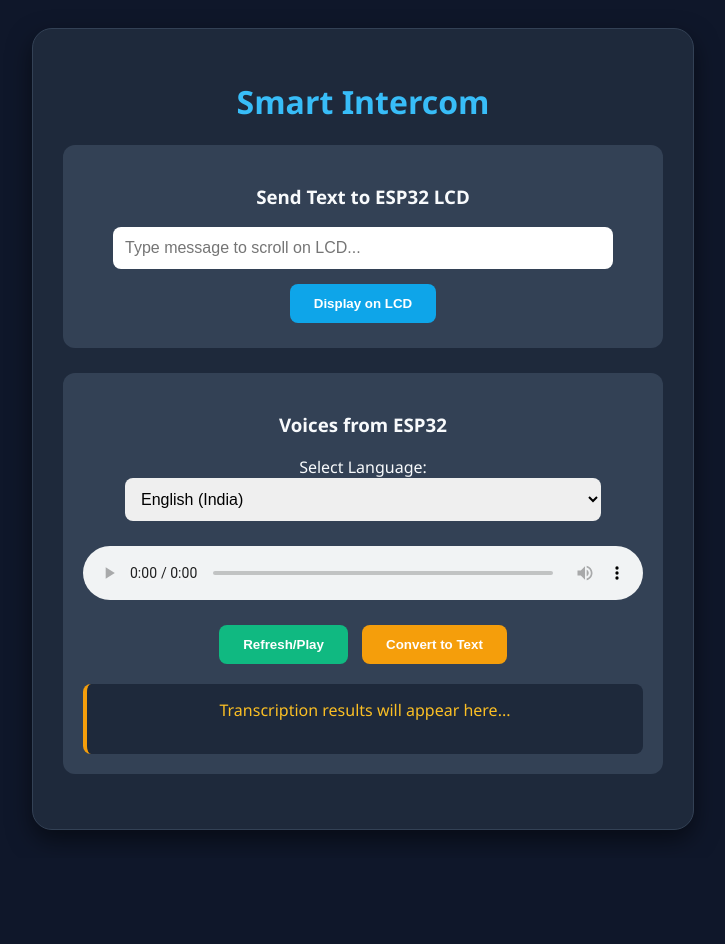
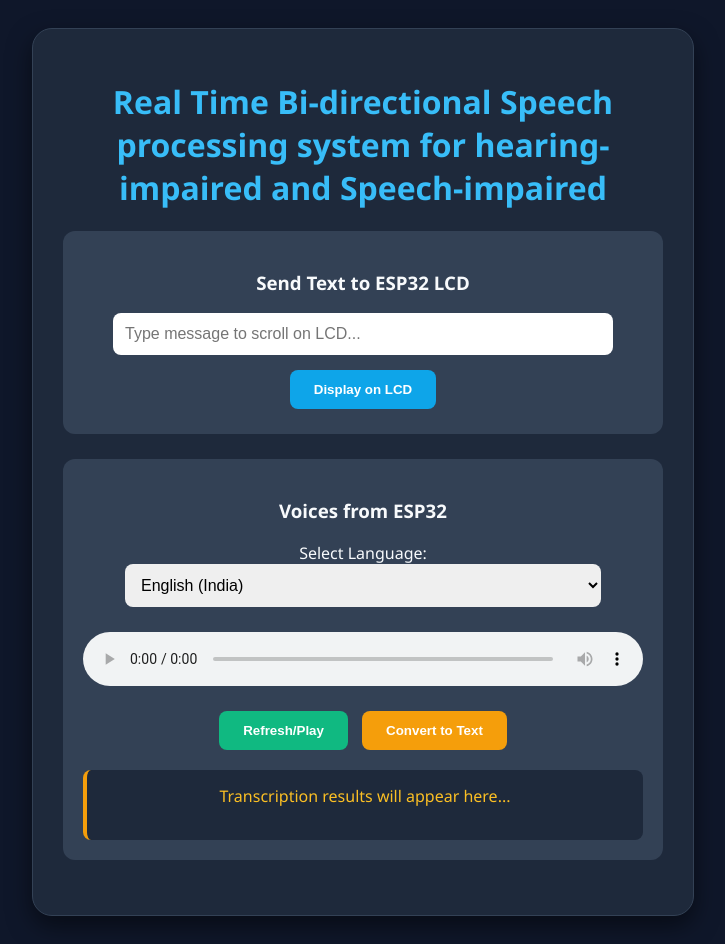
Before and after one commit to ayushpatilsan-glitch/smart-intercom, a Flask app: template templates/index.html in a window 1280 px wide. Shown: the whole page, without its empty margins (277-1002 px from the left). Before the commit the page ends 838 px from the top, so only its background shows below. Run offline with Flask 3, Linux system fonts and the light colour scheme; the template is opened without the code that fills it, so the values that code supplies are empty.

Commit message:
Update index.html

```diff
--- a/templates/index.html
+++ b/templates/index.html
@@ -21,7 +21,7 @@
 <body>
 
 <div class="container">
-    <h1>Smart Intercom</h1>
+    <h1>Real Time Bi-directional Speech processing system for hearing-impaired and Speech-impaired</h1>
 
     <div class="section">
         <h3>Send Text to ESP32 LCD</h3>
```
